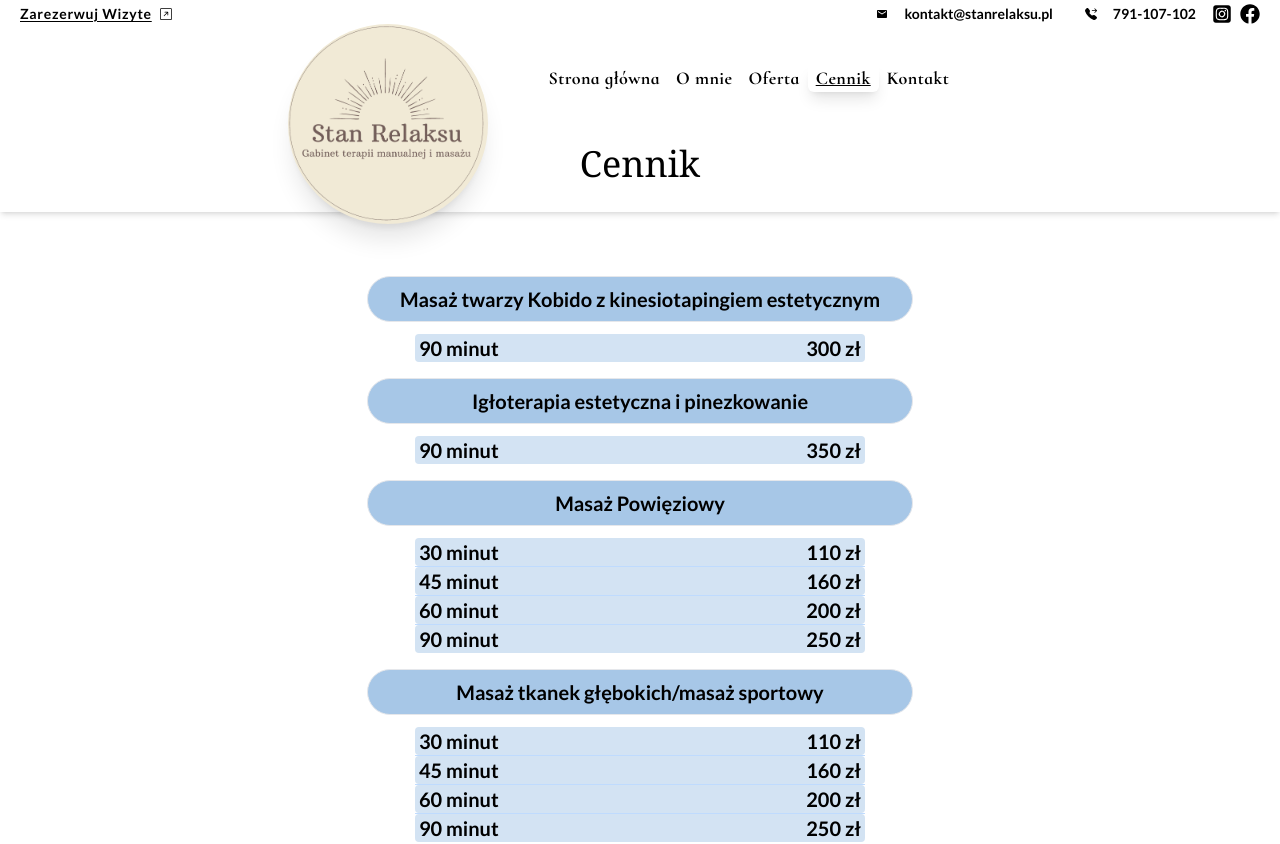
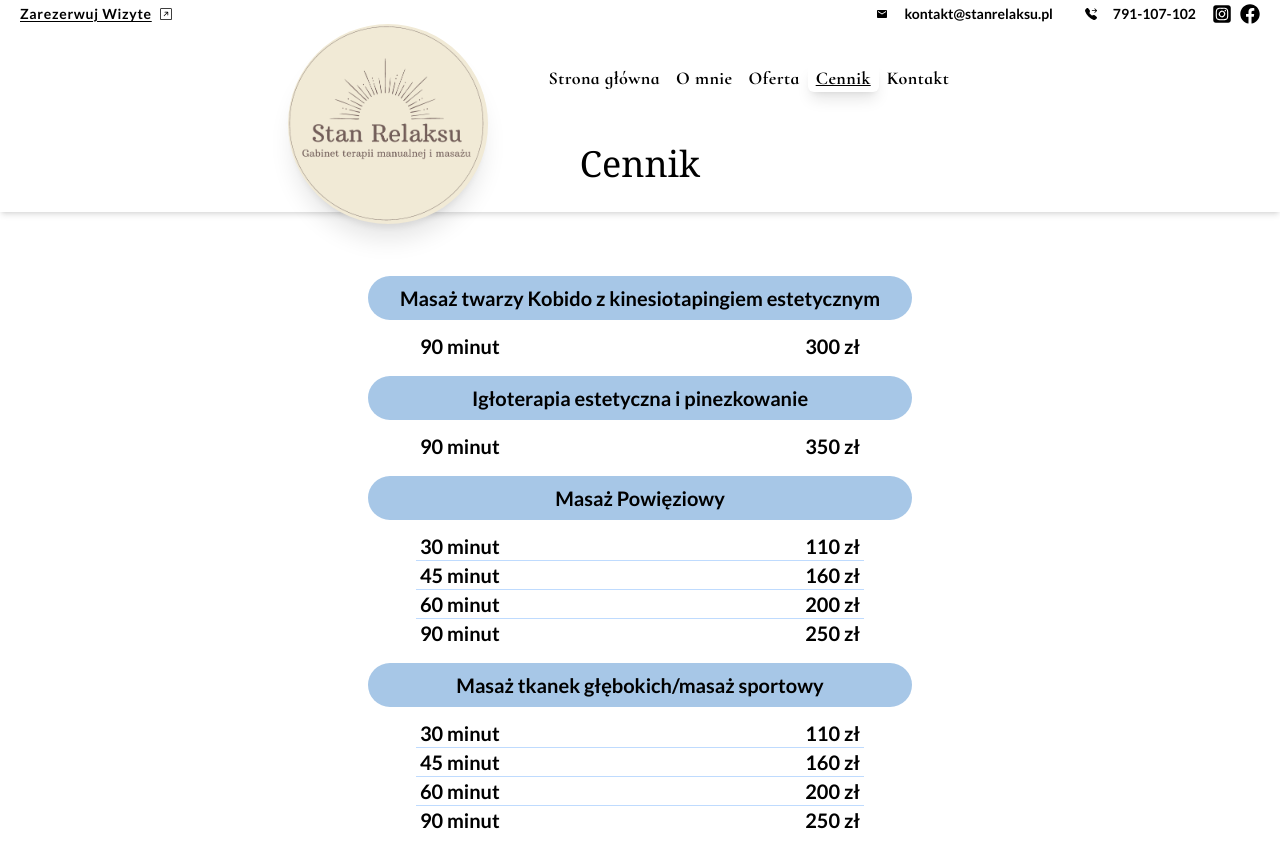
Before and after one commit to PiotrRegulski/stan-relaksu, a Next.js app: page /prices in a window 1280 px wide. Shown: the top 844 px of the page. Built offline with nearby package versions, Linux system fonts and the light colour scheme.

Commit message:
changed colors and background

```diff
--- a/src/components/pricelist/AllPriceList.tsx
+++ b/src/components/pricelist/AllPriceList.tsx
@@ -9,7 +9,7 @@ const AllPriceList = () => {
       {OfferItem.map((item) => (
         <div key={item.id} >
           <Link href={`/offer/${item.slug} `} className="hover:opacity-80">
-            <h2 className="bg-primary text-black text-center   text-sm lg:text-xl border rounded-full mx-auto px-8 py-2 font-bold lg:mt-4">
+            <h2 className="bg-primary text-black text-center   text-sm lg:text-xl  rounded-full mx-auto px-8 py-2 font-bold lg:mt-4">
               {item.title}
             </h2>
           </Link>
@@ -17,7 +17,7 @@ const AllPriceList = () => {
           <ul className="divide-y divide-blue-200 my-3 ">
             {item.prices?.map((price) => (
               <li key={price.id} className="text-sm lg:text-xl mx-12 ">
-                <div className="flex justify-between font-semibold bg-primary bg-opacity-50 px-1 rounded">
+                <div className="flex justify-between font-semibold bg-white bg-opacity-50 px-1 rounded">
                   <div className=""><p className="">{price.priceName}</p></div>
                   <div className=""><p className="">{price.price}</p></div>
                 </div>
```
